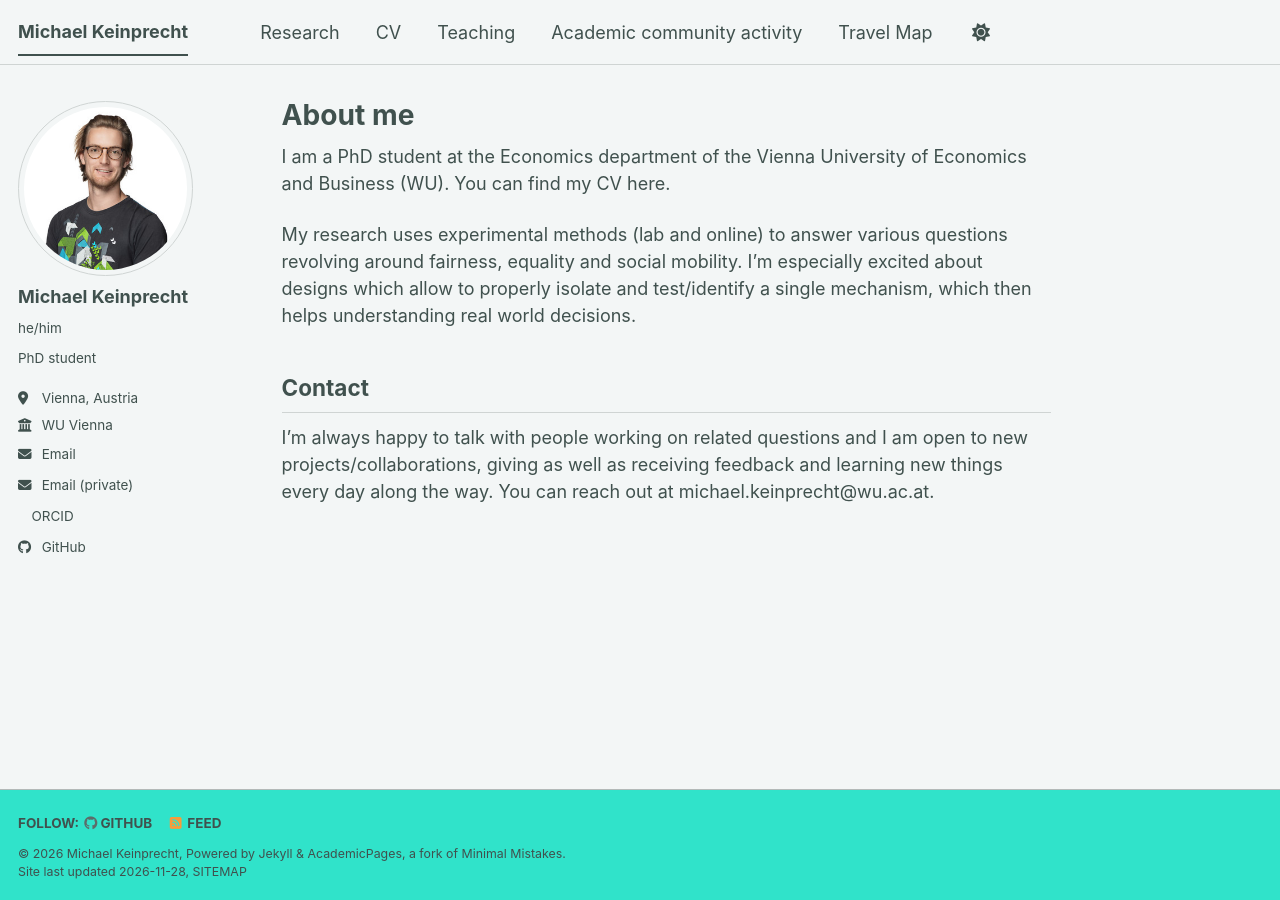
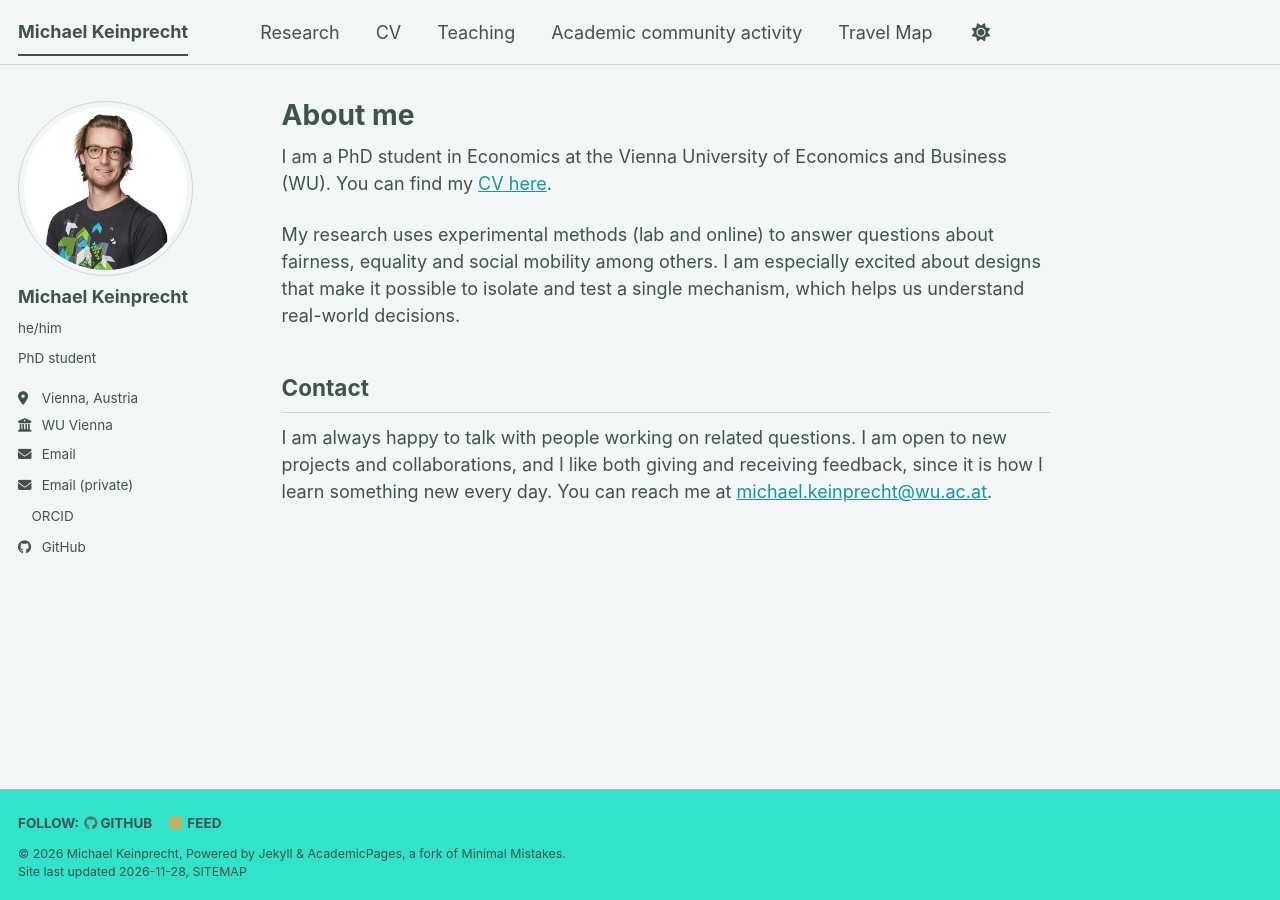
Before and after one commit to michael-keinprecht/michael-keinprecht.github.io, a Jekyll site: the page built from _pages/about.md, in a window 1280 px wide. Built offline with Jekyll 4.4.1, drawn with Linux system fonts in a browser that asks for light colours; a script bundle is joined from its source files by our own code; a style sheet for code colours, icons or effects is not loaded.

Commit message:
Update about.md
updated the information

```diff
--- a/_pages/about.md
+++ b/_pages/about.md
@@ -7,9 +7,9 @@ redirect_from:
   - /about.html
 ---
 
-I am a PhD student at the Economics department of the Vienna University of Economics and Business (WU). You can find my CV here.
+I am a PhD student in Economics at the Vienna University of Economics and Business (WU). You can find my [CV here](/files/CV_Keinprecht.pdf).
 
-My research uses experimental methods (lab and online) to answer various questions revolving around fairness, equality and social mobility. I'm especially excited about designs which allow to properly isolate and test/identify a single mechanism, which then helps understanding real world decisions.
+My research uses experimental methods (lab and online) to answer questions about fairness, equality and social mobility among others. I am especially excited about designs that make it possible to isolate and test a single mechanism, which helps us understand real-world decisions.
 
 <h2>Contact</h2>
-I’m always happy to talk with people working on related questions and I am open to new projects/collaborations, giving as well as receiving feedback and learning new things every day along the way. You can reach out at michael.keinprecht@wu.ac.at.
+I am always happy to talk with people working on related questions. I am open to new projects and collaborations, and I like both giving and receiving feedback, since it is how I learn something new every day. You can reach me at <a href="mailto:michael.keinprecht@wu.ac.at">michael.keinprecht@wu.ac.at</a>.
```
